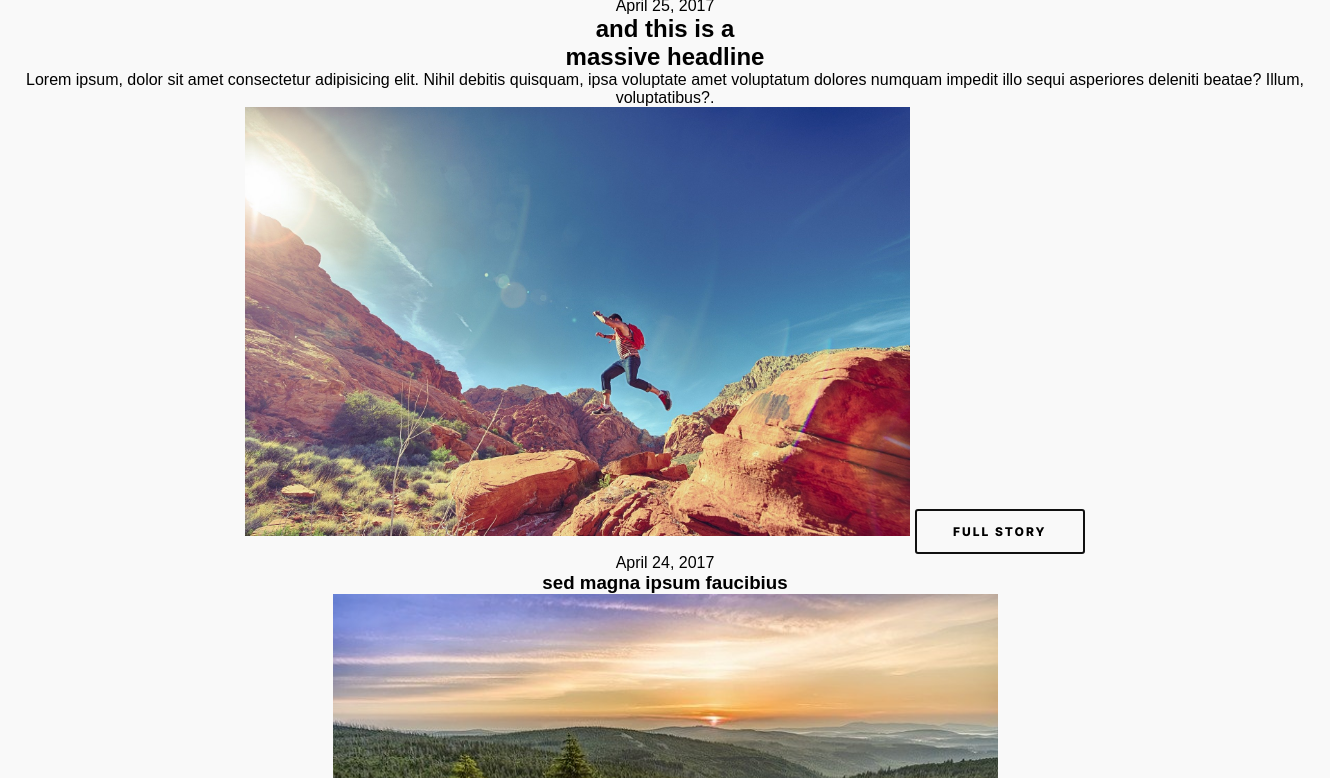
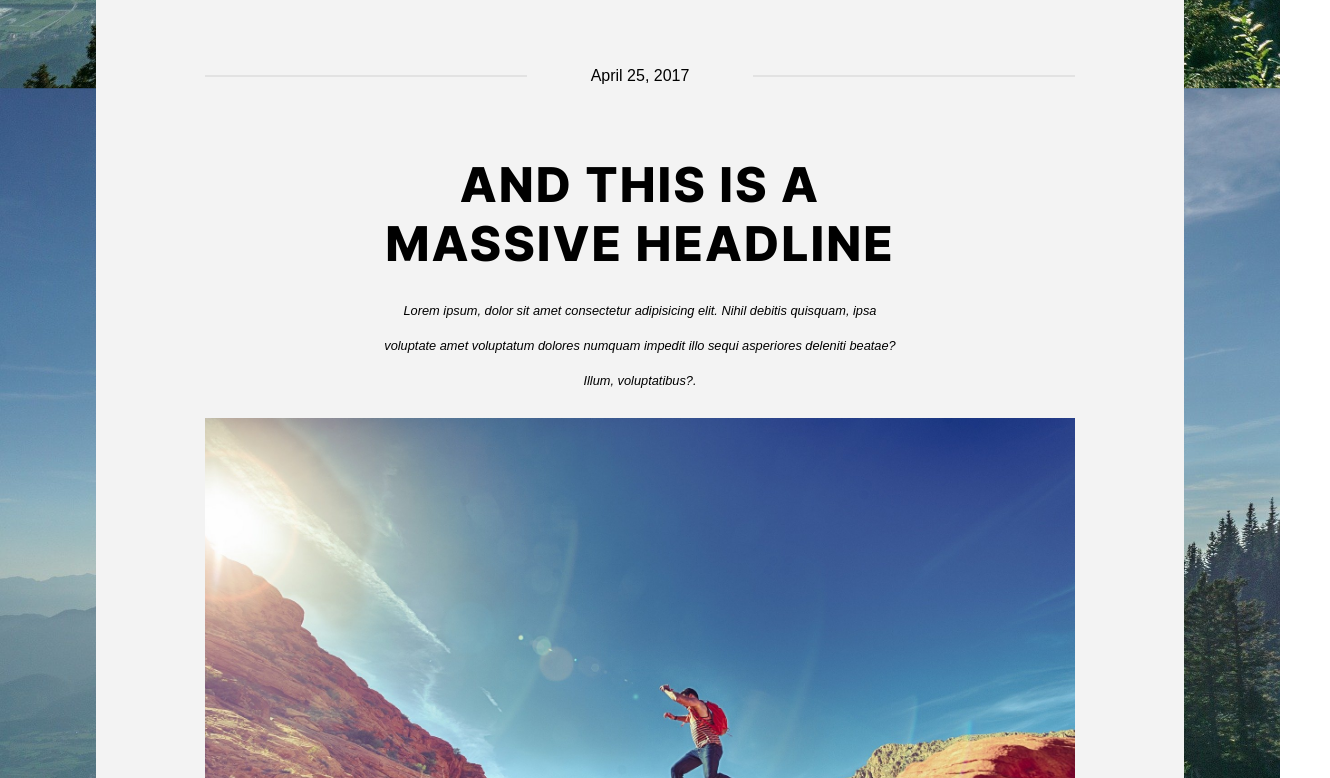
Before and after one commit to Clmt2707/Projet-11-Lamontagne, a plain HTML site: page index.html in a window 1280 px wide. Shown: the part 803-1581 px from the top of the page, 1330 px wide, since content can reach past the window. Drawn offline with Linux system fonts and the light colour scheme.

Commit message:
style section1 main

```diff
--- a/assets/styles/layout/_footer.scss
+++ b/assets/styles/layout/_footer.scss
@@ -0,0 +1,5 @@
+footer {
+    background: $white1;
+    width: 85%;
+    margin: 0 auto 20px;
+}
--- a/assets/styles/layout/_main.scss
+++ b/assets/styles/layout/_main.scss
@@ -1,6 +1,74 @@
 #main {
-    background: #f9f9f9;
+    background: $white1;
+    width: 85%;
+    margin: 0 auto 30px;
+
+        img {
+            width: 100%;
+        }
+
+    .section1 {
+        width: 80%;
+        margin: 0 auto;
+
+        span {
+            padding: 70px 0;
+            position: relative;
+            display: block;
+
+            &::before,
+            &::after {
+                content: '';
+                position: absolute;
+                width: 37%;
+                height: 1px;
+                background: $grey1;
+                top: 50%;
+                transform: translateY(-50%);
+
+                @media screen and (max-width: 700px) {
+                    width: 30%;
+                  }
+                  @media screen and (max-width: 700px) {
+                    width: 24%;
+                  }
+            }
+
+            &:before {
+                left: 0;
+            }
+            &::after {
+                right: 0;
+            }
+        }
+
+        h2 {
+            @include title;
+            font-size: 3rem;
+            padding-bottom: 20px;
+
+            @media screen and (max-width: 700px){
+                font-size: 1.5rem;
+            }
+        }
+
+        p {
+            width: 60%;
+            margin: 0 auto;
+            font-style: italic;
+            line-height: 35px;
+            font-size: 0.8rem;
+            padding-bottom: 20px;
+
+        }
+
+        .btn {
+            margin: 50px 0 90px;
+        }
+    }
 }
+
+
 
 img {
     width: 50%;
--- a/assets/styles/styles.scss
+++ b/assets/styles/styles.scss
@@ -13,7 +13,7 @@
 body {
     background: url(../images/bg.jpg) fixed center/cover;
     text-align: center;
-    min-width: 1330px;
+    max-width: 1330px;
     margin: 0 auto;
     font-family: $font2;
 
```
Also changed, not shown: assets/styles/styles.css, 1 other file.
